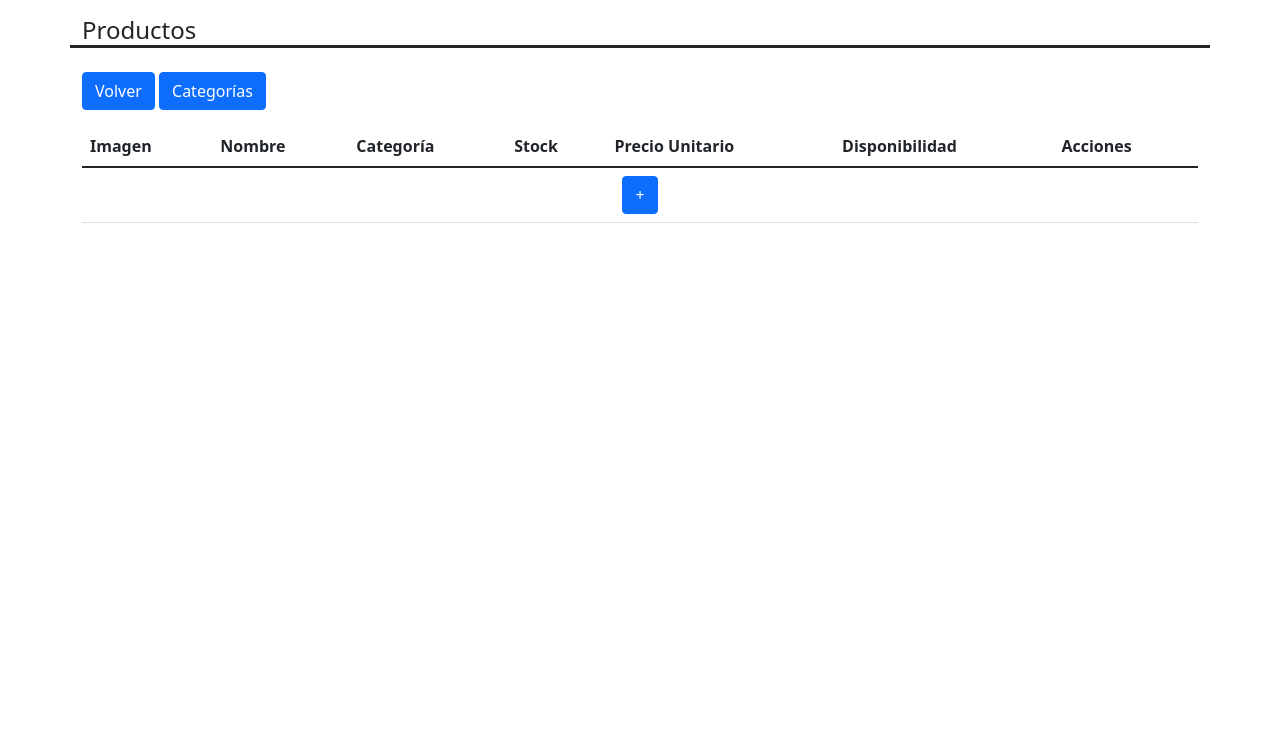
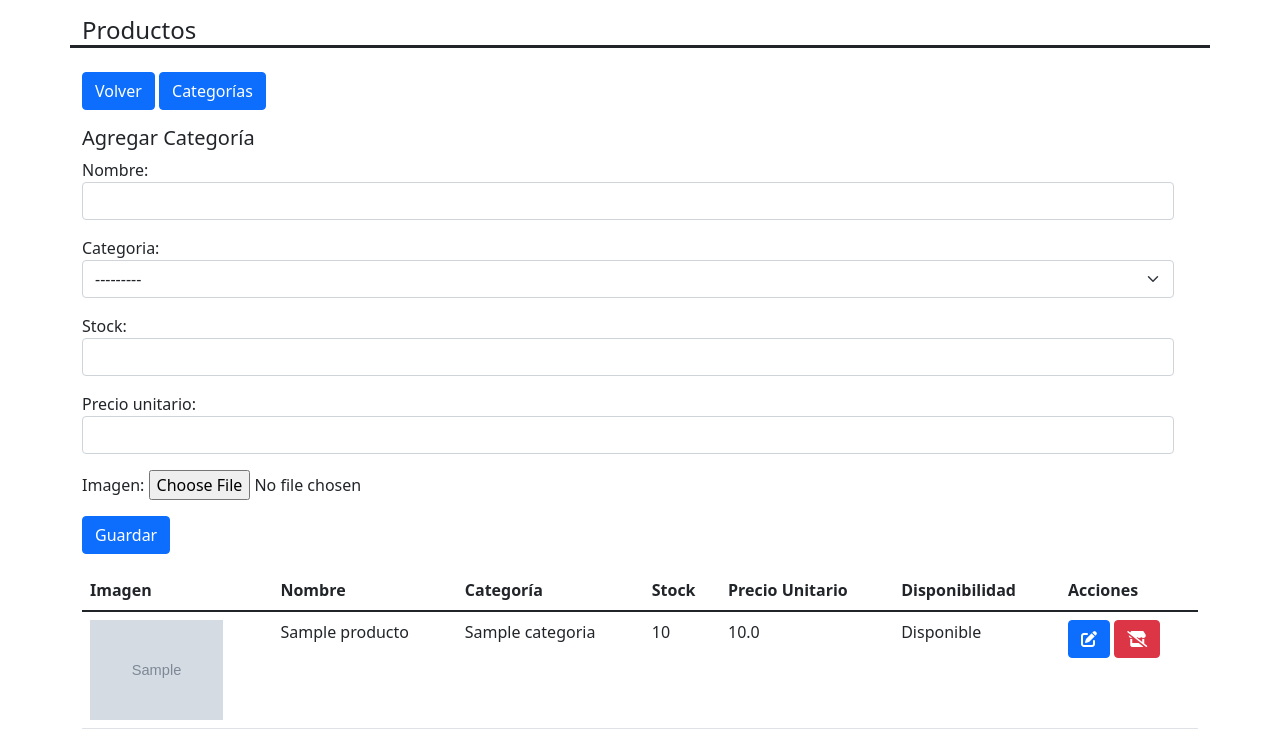
Before and after one commit to OmegaJigsaw/Ev3-Backend, a Django app: page /admin/productos/ in a window 1280 px wide. Shown: the part 126-871 px from the top of the page. Before the commit the page ends 349 px from the top, so only its background shows below. Run offline with Django 5.2, Linux system fonts and the light colour scheme; tables that the repository leaves empty hold one stand-in row (values such as "Sample post"); grey boxes marked "Sample" are stand-in pictures.

Commit message:
CRUD PRODUCTO / CATE / LOGIN / REGISTER | FALTA CARRO | VENTA | LOGOUT FUNCIONAL

```diff
--- a/ev3_backend/app/forms.py
+++ b/ev3_backend/app/forms.py
@@ -20,7 +20,8 @@
         widgets = {
             'nombre': forms.TextInput(attrs={'class': 'form-control'}),
             'username': forms.TextInput(attrs={'class': 'form-control'}),
-            'password': forms.TextInput(attrs={'class': 'form-control'})
+            'password': forms.PasswordInput(attrs={'class': 'form-control'}),
+            'rol': forms.HiddenInput(),
         }
 
 class CategoriaForm(forms.ModelForm):
@@ -30,6 +31,7 @@
 
         widgets = {
             'nombre': forms.TextInput(attrs={'class': 'form-control'}),
+            'disponible': forms.HiddenInput(),
             }
 
 class ProductoForm(forms.ModelForm):
@@ -40,7 +42,8 @@
         widgets = {
             'nombre': forms.TextInput(attrs={'class': 'form-control'}),
             'stock': forms.NumberInput(attrs={'class': 'form-control'}),
-            'precio': forms.NumberInput(attrs={'class': 'form-control'}),
+            'precio_unitario': forms.NumberInput(attrs={'class': 'form-control','min': '1','step': '1'}),
             'fecha_ingreso': forms.DateInput(attrs={'type':'date', 'class': 'form-control'}),
-            'categoria': forms.Select(attrs={'class': 'form-select'})
+            'categoria': forms.Select(attrs={'class': 'form-select'}),
+            'disponible': forms.HiddenInput(),
         }
--- a/ev3_backend/app/views.py
+++ b/ev3_backend/app/views.py
@@ -1,12 +1,23 @@
+from django.contrib import messages
 from django.shortcuts import render, redirect
-from app.models import User
+from django.contrib.auth import logout
+from app.models import Rol, User, Categoria, Producto, Venta
 from app.forms import UserForm, LoginForm, CategoriaForm, ProductoForm
 
 # Create your views here.
 
 # HOME
 def inicio(request):
-    return render(request, "shared/inicio.html")
+    carrito = request.session.get("carro", [])
+    user_id = request.session.get('user_id', None)
+    nombre = request.session.get('nombre', None)
+    username = request.session.get('username', None)
+    return render(request, "shared/inicio.html",{
+        'username': username,
+        'nombre': nombre,
+        'carrito': carrito,
+        'user_id': user_id,
+    })
 
 # CARRO
 def RenderCarro(request):
@@ -16,28 +27,57 @@
 def RenderDesc(request):
     render(request, 'user/descProducto.html')
 
+# LOGOUT
+def Logout(request):
+    logout(request)
+    return redirect('inicio')
+
 # LOGIN
-USERS = {
-    'admin': {'password': 'admin', 'redirect': 'admin-dashboard'},
-    'usuario': {'password': 'usuario', 'redirect': 'bodeguero_dashboard'},
-}
 
 def login(request):
-    form = LoginForm()
-    data = {"form":form}
     if request.method == 'POST':
-        username = request.POST.get('username')
-        password = request.POST.get('password')
-
-        if username in USERS and USERS[username]['password'] == password:
-            return redirect(USERS[username]['redirect'])
+        login = LoginForm(request.POST)
+        if login.is_valid():
+            username = login.cleaned_data.get('username')
+            password = login.cleaned_data.get('password')
+            try:
+                user = User.objects.get(username=username)
+                if user.check_password(password):
+                    request.session['user_id'] = user.id
+                    request.session['nombre'] = user.nombre
+                    request.session['username'] = user.username
+                    if user.rol.id == 1:
+                        return redirect('inicio')
+                    if user.rol.id == 2:
+                        return redirect('admin_dashboard')
+                else:
+                    messages.error(request, 'Credenciales no Validas')
+                    return redirect('login')
+            except User.DoesNotExist:
+                messages.error(request, 'Usuario no Encontrado')
+                return redirect('login')
         else:
-            return render(request, 'login.html', {'error': 'Credenciales incorrectas'})
-    return render(request, "shared/login.html", data)
+            messages.error(request, 'Formulario Invalido')
+            return redirect('login')
+    login = LoginForm()
+    return render(request, "shared/login.html", {'form': login})
 
 # REGISTER
 def Register(request):
-    return render(request, 'shared/register.html')
+    if request.method == 'POST':
+        form = UserForm(request.POST)
+        if form.is_valid():
+            user = form.save(commit=False)
+            user.rol = Rol.objects.get(id=1)
+            user.set_password(form.cleaned_data['password'])
+            user.save()
+            return redirect('login')
+        else:
+            messages.error(request, 'Error al Registrar')
+            return redirect('register')
+
+    register = UserForm()
+    return render(request, 'shared/register.html', {'form': register})
 
 # ADMIN VIEWS
 # Crear Wrapper de permisos
@@ -46,10 +86,69 @@
     return render(request, "admin/indexAdmin.html")
 
 def RenderCategorias(request):
-    return render(request, 'admin/categorias/categorias.html')
+    form = CategoriaForm()
+    if request.method == "POST":
+        form = CategoriaForm(request.POST)
+        if (form.is_valid):
+            form.save()
+            return AdminDashboard(request)
+    categorias = Categoria.objects.all()
+    return render(request, "admin/categorias/categorias.html", {'form': form , 'categorias': categorias})
+
+def ActualizarCategoria(request, id):
+    categoria = Categoria.objects.get(id=id)
+    if request.method == "POST":
+        form = CategoriaForm(request.POST, instance=categoria)
+        if form.is_valid:
+            form.save()
+        return AdminDashboard(request)
+    form = CategoriaForm(instance=categoria)
+    categorias = Categoria.objects.all()
+    return render(request, "admin/categorias/categorias.html", {'form': form , 'categorias': categorias})
+
+def EliminarCategoria(request, id):
+        categoria = Categoria.objects.get(id=id)
+        if categoria.disponible == True:
+            categoria.disponible = False
+            categoria.save()
+            return RenderCategorias(request)
+        else:
+            categoria.disponible = True
+            categoria.save()
+            return RenderCategorias(request)
 
 def RenderProductos(request):
-    return render(request, 'admin/productos/productos.html')
+    form = ProductoForm()
+    if request.method == "POST":
+        form = ProductoForm(request.POST)
+        if (form.is_valid):
+            form.save()
+            return AdminDashboard(request)
+    productos = Producto.objects.all()
+    return render(request, "admin/productos/productos.html", {'form': form , 'productos': productos})
+
+
+def ActualizarProducto(request, id):
+    producto = Producto.objects.get(id=id)
+    if request.method == "POST":
+        form = ProductoForm(request.POST, instance=producto)
+        if form.is_valid:
+            form.save()
+        return AdminDashboard(request)
+    form = ProductoForm(instance=producto)
+    productos = Producto.objects.all()
+    return render(request, "admin/categorias/categorias.html", {'form': form , 'productos': productos})
+
+def EliminarProducto(request, id):
+        producto = Producto.objects.get(id=id)
+        if producto.disponible == True:
+            producto.disponible = False
+            producto.save()
+            return RenderProductos(request)
+        else:
+            producto.disponible = True
+            producto.save()
+            return RenderProductos(request)
 
 def RenderVentas(request):
     return render(request, 'admin/ventas/ventas.html')
--- a/ev3_backend/ev3_backend/urls.py
+++ b/ev3_backend/ev3_backend/urls.py
@@ -8,6 +8,7 @@
     # USER GENERAL
     path("", v.inicio, name="inicio"),
     path("login/", v.login, name="login"),
+    path("logout/", v.login, name="logout"),
     path("register/", v.Register, name="register"),
     path("carro/", v.RenderCarro, name="carro"),
 
@@ -16,10 +17,12 @@
 
     # Categorias
     path("admin/categorias/", v.RenderCategorias, name="categorias"),
-    # path("admin/crear-categoria/", v.CrearCategoria, name="crear-categoria"),
-
+    path("admin/categorias/eliminar-categorias<int:id>", v.EliminarCategoria, name="eliminar-categorias"),
+    path("admin/categorias/actualizar-categorias<int:id>", v.ActualizarCategoria, name="actualizar-categorias"),
     # Productos
     path("admin/productos/", v.RenderProductos, name="productos"),
+    path("admin/productos/eliminar-productos<int:id>", v.EliminarProducto, name="eliminar-productos"),
+    path("admin/productos/actualizar-productos<int:id>", v.ActualizarProducto, name="actualizar-productos"),
 
     # Ventas
     path("admin/ventas/", v.RenderVentas, name="ventas"),
--- a/ev3_backend/templates/admin/productos/productos.html
+++ b/ev3_backend/templates/admin/productos/productos.html
@@ -17,11 +17,21 @@
                 <a href="{% url 'admin-dashboard' %}" class="btn btn-primary mx-auto">Volver</a>
                 <a href="{% url 'categorias' %}" class="btn btn-primary">Categorías</a>
             </div>
-            {% if productos %}
-            <div class="col text-end">
-                <a href="#" class="btn btn-primary">+</a>
+            <div class="row mt-3">
+                <h5>Agregar Categoría</h5>
+                <!-- MODIFICAR PARA HACERLO POSIBLE EL EDIT CON EL MISMO FORMULARIO -->
+                <form method="post">
+                    {{ form.as_p }}
+                    {% csrf_token %}
+                    <button type="submit" class="btn btn-primary">
+                        {% if form.nombre.value %}
+                        Actualizar
+                        {% else %}
+                        Guardar
+                        {% endif %}
+                    </button>
+                </form>
             </div>
-            {% endif %}
         </div>
         <table class="table table-hover">
             <thead>
@@ -52,19 +62,13 @@
                         <td>{{ i.precio_unitario }}</td>
                         <td>{% if i.disponible %}Disponible{% else %}No Disponible{% endif %}</td>
                         <td>
-                            <a href="#" class="btn btn-primary"><i class="fa-solid fa-pen-to-square"></i></a>
-                            <a href="#" class="{% if i.disponible %}btn btn-danger{% else %}btn btn-success{% endif %}">
+                            <a href="{% url "actualizar-productos" i.id %}" class="btn btn-primary"><i class="fa-solid fa-pen-to-square"></i></a>
+                            <a href="{% url "eliminar-productos" i.id %}" class="{% if i.disponible %}btn btn-danger{% else %}btn btn-success{% endif %}">
                                 <i class="fa-solid fa-store-slash"></i>
                             </a>
                         </td>
                     </tr>
                     {% endfor %}
-                {% else %}
-                    <tr id="emptyRow">
-                        <td colspan="9" class="text-center">
-                            <a href="#" class="btn btn-primary">+</a>
-                        </td>
-                    </tr>
                 {% endif %}
             </tbody>
         </table>
--- a/ev3_backend/templates/admin/ventas/ventas.html
+++ b/ev3_backend/templates/admin/ventas/ventas.html
@@ -10,6 +10,11 @@
 </div>
 
 <div class="row">
+    <div class="row">
+        <div class="col text-start">
+            <a href="{% url 'admin-dashboard' %}" class="btn btn-primary mx-auto">Volver</a>
+        </div>
+    </div>
     <h4 class="h4" style="border-bottom: solid;">Ventas</h4>
     <div class="col-lg-4 mb-4">
         <div class="card text-center shadow">
--- a/ev3_backend/templates/shared/inicio.html
+++ b/ev3_backend/templates/shared/inicio.html
@@ -10,7 +10,7 @@
         {% if user_id %}
         <div class="col ms-5">
             <p style="color: white;">Hola:</p>
-            <p style="color: white;">Usuario Nombre</p>
+            <p style="color: white;">{{ nombre }}</p>
         </div>
         {% else %}
         <div class="col ms-5">
@@ -34,7 +34,7 @@
         ><i class="fa-solid fa-user"></i>
       </a>
       {% else %}
-      <a href="{% url 'login' %}" class="btn btn-danger ms-2"
+      <a href="{% url 'logout' %}" class="btn btn-danger ms-2"
         ><i class="fa-solid fa-right-from-bracket"></i>
       </a>
       {% endif %}
```
Also changed, not shown: ev3_backend/app/models.py (+18 -3 lines), ev3_backend/ev3_backend/settings.py (+7 -0 lines), ev3_backend/templates/admin/categorias/categorias.html (+14 -13 lines), ev3_backend/templates/shared/crear.html (added, +20 -0 lines), ev3_backend/templates/shared/login.html (+8 -3 lines), ev3_backend/templates/shared/register.html (+7 -0 lines), ev3_backend/app/migrations/0004_categoria_disponible.py (added), ev3_backend/app/migrations/0005_rename_categoria_producto_categoria.py (added), ev3_backend/app/migrations/0006_alter_user_rol.py (added).
